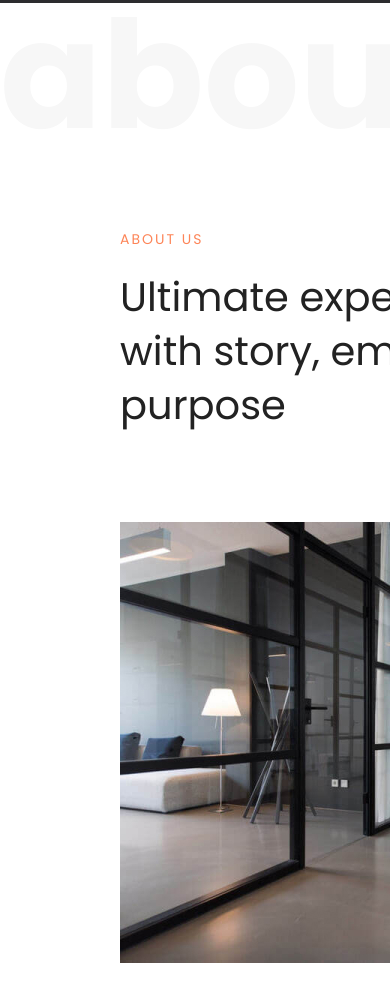
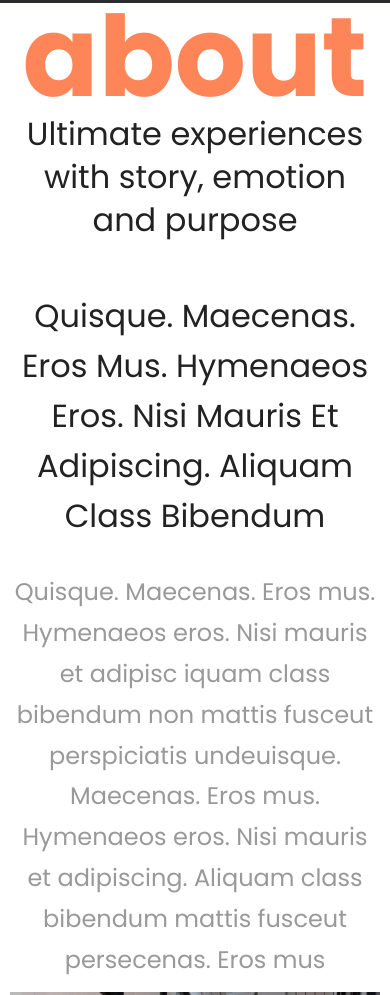
Before and after one commit to AntonDorosh/anow-design, a plain HTML site: page index.html in a window 390 px wide. Shown: the part 1685-2680 px from the top of the page. Drawn offline with Linux system fonts and the light colour scheme.

Commit message:
fix some query selectors

```diff
--- a/styles.css
+++ b/styles.css
@@ -1075,6 +1075,10 @@ textarea[placeholder] {
 /* Custom, iPhone Retina */
 @media only screen and (min-width : 320px) and (max-width: 480px) {
 
+  section {
+    width: 100vw;
+  }
+
   header {
     height: 100vh;
     width: 100vw;
@@ -1108,7 +1112,6 @@ textarea[placeholder] {
 
   .interactive {
     height: 100vh;
-    width: 100vw;
   }
 
   .interactive-container {
@@ -1128,6 +1131,77 @@ textarea[placeholder] {
 
   .interactive-design-container {
     display: none;
+  }
+
+  /* about */
+
+  .about {
+    height: 500vh;
+  }
+
+  .about h2 {
+    font-size: 7em;
+    text-align: center;
+    color: var(--accent-color)
+  }
+
+  .about-top-left p:first-child {
+    display: none;
+  }
+
+  .about-top-left {
+    width: 100vw;
+  }
+
+  .about-top-left p:last-child {
+    font-size: 2em;
+    margin: 0 auto;
+    width: 90%;
+    text-align: center;
+  }
+
+  .about-top-container {
+    grid-template-columns: 100%;
+    margin: 0 auto;
+  }
+
+  .about-top-right {
+    width: 100vw;
+  }
+
+  .about-top-right p:first-child {
+    font-size: 2em;
+    text-align: center;
+  }
+
+  .about-top-right p:last-child {
+    font-size: 1.5em;
+    text-align: center;
+    padding: 3%;
+  }
+
+  .about-bottom-container {
+    width: 100vw;
+    grid-template-columns: 100%;
+    margin-top: 0;
+  }
+
+  .about-bottom-left {
+    width: 95%;
+    margin: auto;
+  }
+
+  .about-bottom-left img {
+    width: 100%;
+    height: 50vh;
+    margin: auto;
+  }
+
+  .about-bottom-right {
+    width: 95%;
+    margin: auto;
+    padding: 3%;
+    text-align: justify;
   }
 }
 
```
